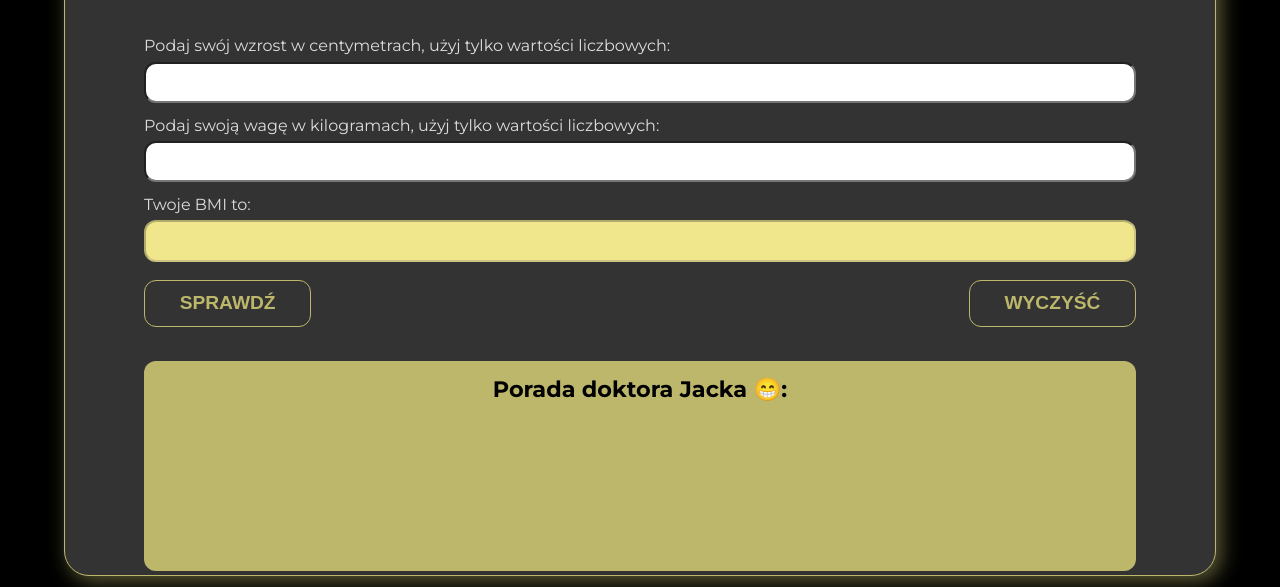
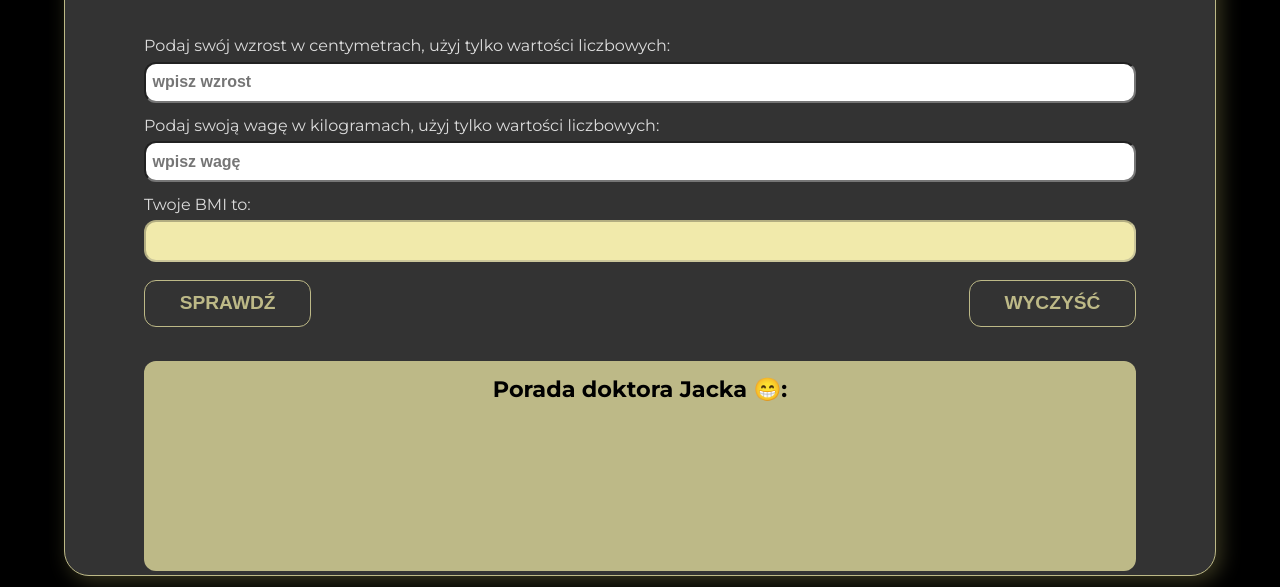
Before and after one commit to Scorpion19702022/calculator-BMI, a website: page index.html in a window 1280 px wide. Shown: the part 219-806 px from the top of the page. Drawn offline with Linux system fonts and the light colour scheme.

Commit message:
corrected code

```diff
--- a/index.html
+++ b/index.html
@@ -36,11 +36,11 @@
 
             <label for="bmiHight" class="bmi__label">Podaj swój wzrost w centymetrach, użyj tylko wartości
                 liczbowych:</label>
-            <input type="number" id="bmiHight" class="bmi__input">
+            <input type="number" id="bmiHight" class="bmi__input" placeholder="wpisz wzrost">
 
             <label for="bmiWeight" class="bmi__label">Podaj swoją wagę w kilogramach, użyj tylko wartości
                 liczbowych:</label>
-            <input type="number" id="bmiWeight" class="bmi__input">
+            <input type="number" id="bmiWeight" class="bmi__input" placeholder="wpisz wagę">
 
             <label for="bmiResults" class="bmi__label">Twoje BMI to:</label>
             <input type="number" id="bmiResults" class="bmi__input-results" disabled>
--- a/sass/style.scss
+++ b/sass/style.scss
@@ -10,12 +10,12 @@
 	--color-background: #000;
 	--color-backgroundTwo: #333;
 	--color-lightOne: #ddd;
-	--color-lightTwo: #f0e68c;
-	--color-lightThree: #bdb76b;
+	--color-lightTwo: #f1eaab;
+	--color-lightThree: #bdb987;
 	--color-error: #ff6347;
-	--color-opacityOne: rgba(221, 221, 221, 0.3);
-	--color-opacityTwo: rgba(240, 230, 140, 0.2);
-	--color-opacityThree: rgba(189, 183, 107, 0.5);
+	--color-opacityOne: rgba(221, 221, 221, 0.2);
+	--color-opacityTwo: rgba(240, 230, 140, 0.15);
+	--color-opacityThree: rgba(189, 183, 107, 0.3);
 }
 
 body {
@@ -76,7 +76,7 @@ h1 {
 	align-items: center;
 	width: 100%;
 	&__heading {
-		font-size: 2.2rem;
+		font-size: 1.6rem;
 		margin-bottom: 0.2em;
 		padding-bottom: 0.2em;
 		border-bottom: 1px solid var(--color-opacityThree);
@@ -121,8 +121,8 @@ h1 {
 		&-results,
 		&-clean {
 			position: relative;
-			padding: 0.4em 1.2em;
-			font-size: 1.2rem;
+			padding: 0.6em 1.2em;
+			font-size: 1rem;
 			font-weight: bold;
 			text-transform: uppercase;
 			color: var(--color-lightThree);
@@ -162,11 +162,11 @@ h1 {
 		border-radius: 12px;
 		padding: 1.4em;
 		width: 100%;
-		height: 350px;
+		height: 384px;
 		background-color: var(--color-lightThree);
 		&-box {
 			color: var(--color-background);
-			font-size: 1.2rem;
+			font-size: 1rem;
 			margin-bottom: 0.4em;
 			font-weight: bold;
 			display: flex;
@@ -176,6 +176,7 @@ h1 {
 			padding-top: 0.1em;
 			font-size: 1rem;
 			font-weight: bold;
+			text-align: center;
 			color: darkred;
 			display: none;
 		}
```
Also changed, not shown: css/style.css, 1 other file.
